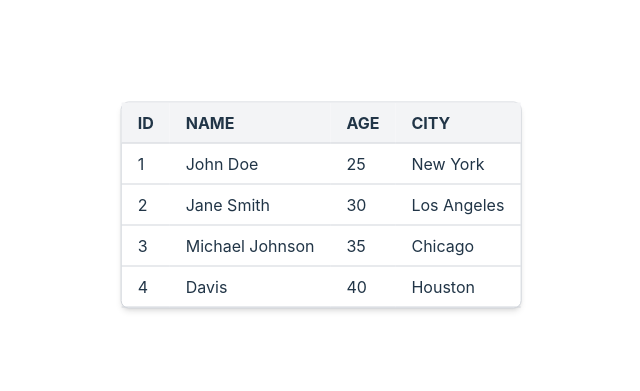
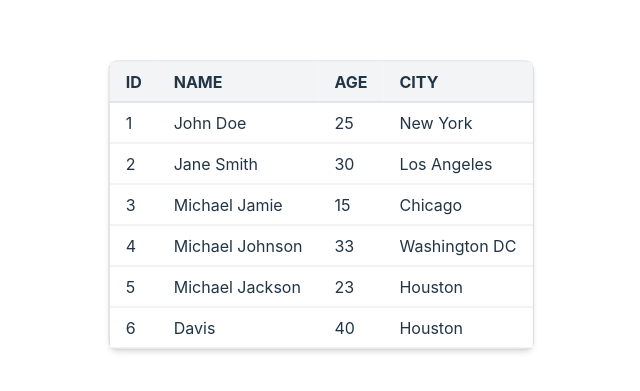
Before and after one commit to tttthecoder/Date-Picker, a React (Vite) app: page / in a window 1280 px wide. Shown: the part 195-586 px from the top of the page, without its empty margins (319-959 px from the left). Built offline with nearby package versions, Linux system fonts and the light colour scheme; the HTML template or start-up script is replaced by a standard one.

Commit message:
feat: adding dragged row styles

```diff
--- a/package.json
+++ b/package.json
@@ -12,7 +12,8 @@
   "dependencies": {
     "react": "^18.3.1",
     "react-dom": "^18.3.1",
-    "react-icons": "^5.3.0"
+    "react-icons": "^5.3.0",
+    "tailwind-merge": "^2.5.2"
   },
   "devDependencies": {
     "@eslint/js": "^9.9.0",
--- a/src/App.tsx
+++ b/src/App.tsx
@@ -11,6 +11,12 @@ function App() {
           age: number;
           city: string;
         }>
+          baseRowClass={
+            "bg-white border-b border-gray-200 hover:bg-gray-100  duration-200"
+          }
+          sortBy={"id"}
+          sortOrder={"ASC"}
+          draggedRowClass={"border-2 border-blue-400 opacity-0"}
           data={data}
         />
       </div>
--- a/src/SortableTable/TableBody.tsx
+++ b/src/SortableTable/TableBody.tsx
@@ -1,81 +1,135 @@
-import { DragEvent, useContext, useEffect, useRef } from "react";
+import { DragEvent, TransitionEvent, useContext, useRef } from "react";
 import { TableContext } from "./context";
 import TableRow from "./TableRow";
 
-export default function TableBody() {
-  const { rows, setSortBy, setSortOrder, page, rowsPerPage, swappingRows } =
-    useContext(TableContext);
+export default function TableBody({
+  baseRowClass,
+  draggedRowClass,
+}: {
+  baseRowClass: string;
+  draggedRowClass: string;
+}) {
+  const {
+    rows,
+    setSortBy,
+    setSortOrder,
+    page,
+    rowsPerPage,
+    swappingRows,
+    currentDraggedElementIndex,
+    setCurrentDraggedElementIndex,
+    currentDraggedOverElementIndex,
+    setCurrentDraggedOverElementIndex,
+    isSwappingAnimationOnGoing,
+    setIsSwappingAnimationOnGoing,
+  } = useContext(TableContext);
   const tableRef = useRef<HTMLTableSectionElement>(null);
-  const draggedElementIndexRef = useRef<number>(null);
-  const beingDraggedOverElementIndexRef = useRef<number>(null);
-  const isAnimationOngoing = useRef<boolean>(false);
-  useEffect(() => {
-    // release the lock and update the currently being dragged element's index correspondingly
-    if (isAnimationOngoing.current) {
-      isAnimationOngoing.current = false;
-      (draggedElementIndexRef as any).current = (
-        beingDraggedOverElementIndexRef as any
-      ).current;
-      (beingDraggedOverElementIndexRef as any).current = null;
-    }
-  });
+
   const handleDragStart = (e: DragEvent, index: any) => {
     setSortBy(null);
     setSortOrder(null);
+    setCurrentDraggedElementIndex(index);
+    setCurrentDraggedOverElementIndex(null);
+    e.dataTransfer.effectAllowed = "move";
 
-    (draggedElementIndexRef as any).current = index;
-    e.dataTransfer.effectAllowed = "move";
-  };
-  const handleDragOver = (e: DragEvent, index: number) => {
-    // draggedElementIndexRef.current is the element being currently dragged!
-    // index is the index of the element that is being dragged over!!!
-
-    e.preventDefault();
-
-    // guard for animation!
-    if (isAnimationOngoing.current) return;
-
-    if (index === draggedElementIndexRef.current) return;
-
-    // remember the being dragged over element!
-    (beingDraggedOverElementIndexRef as any).current = index;
-
-    // locking for animation!
-    isAnimationOngoing.current = true;
-
-    // handle actual DOM nodes animation
-    const currentDraggingDomNode = tableRef.current?.children![
-      draggedElementIndexRef.current as number
-    ] as HTMLTableRowElement;
-    const currentDraggedOverDomNode = tableRef.current?.children[
-      index
-    ] as HTMLTableRowElement;
-
-    if (index > draggedElementIndexRef.current!) {
-      currentDraggingDomNode.style.transform = `translateY(100%)`;
-      currentDraggedOverDomNode.style.transform = `translateY(-100%)`;
-    } else {
-      currentDraggingDomNode.style.transform = `translateY(-100%)`;
-      currentDraggedOverDomNode.style.transform = `translateY(100%)`;
-    }
-
-    currentDraggingDomNode?.addEventListener("transitionend", () => {
-      swappingRows(
-        page * rowsPerPage + draggedElementIndexRef.current!,
-        page * rowsPerPage + index
-      );
+    const freezedTargetElement = e.target;
+    const dragEndHanlder = (e: DragEvent) => {
+      setCurrentDraggedElementIndex(null);
+      setCurrentDraggedOverElementIndex(null);
+      setIsSwappingAnimationOnGoing(false);
+    };
+    (freezedTargetElement as any).addEventListener("dragend", dragEndHanlder, {
+      once: true,
     });
   };
 
+  const handleDragOver = (e: DragEvent, index: number) => {
+    e.preventDefault();
+
+    if (isSwappingAnimationOnGoing || index === currentDraggedElementIndex) {
+      return;
+    }
+
+    setIsSwappingAnimationOnGoing(true);
+    setCurrentDraggedOverElementIndex(index);
+  };
+
+  let draggedElementAnimatedStyles: string = "",
+    draggedOverElementAnimatedStyles: string = "";
+
+  if (
+    currentDraggedOverElementIndex !== null &&
+    currentDraggedElementIndex !== null &&
+    isSwappingAnimationOnGoing
+  ) {
+    draggedElementAnimatedStyles =
+      currentDraggedOverElementIndex > currentDraggedElementIndex
+        ? " translate-y-full "
+        : " -translate-y-full ";
+    draggedOverElementAnimatedStyles =
+      currentDraggedOverElementIndex < currentDraggedElementIndex
+        ? " translate-y-full "
+        : " -translate-y-full ";
+  }
+
+  console.log(
+    currentDraggedElementIndex,
+    currentDraggedOverElementIndex,
+    isSwappingAnimationOnGoing
+  );
   return (
     <tbody ref={tableRef}>
       {rows.map((row, index) => {
         return (
           <TableRow
-            onDragStart={(e: DragEvent) => {
-              handleDragStart(e, index);
-            }}
-            onDragOver={(e: DragEvent) => handleDragOver(e, index)}
+            baseClass={baseRowClass}
+            cursorStylesClass={
+              currentDraggedElementIndex !== null
+                ? "cursor-grabbing"
+                : "cursor-grab"
+            }
+            draggedRowClass={
+              currentDraggedElementIndex === index ? draggedRowClass : ""
+            }
+            animatedClass={`${
+              isSwappingAnimationOnGoing
+                ? currentDraggedElementIndex === index
+                  ? draggedElementAnimatedStyles
+                  : currentDraggedOverElementIndex === index
+                  ? draggedOverElementAnimatedStyles
+                  : ""
+                : ""
+            }`}
+            onDragStart={
+              currentDraggedElementIndex === null
+                ? (e: DragEvent) => {
+                    handleDragStart(e, index);
+                  }
+                : () => {}
+            }
+            onDragOver={
+              currentDraggedElementIndex !== null
+                ? (e: DragEvent) => handleDragOver(e, index)
+                : () => {}
+            }
+            onTransitionEnd={
+              isSwappingAnimationOnGoing && currentDraggedElementIndex === index
+                ? (e: TransitionEvent) => {
+                    // only interested in transform property
+                    if (e.propertyName !== "transform") return;
+
+                    setIsSwappingAnimationOnGoing(false);
+                    setCurrentDraggedElementIndex(
+                      currentDraggedOverElementIndex
+                    );
+                    setCurrentDraggedOverElementIndex(null);
+                    swappingRows(
+                      currentDraggedElementIndex as number,
+                      currentDraggedOverElementIndex as number
+                    );
+                  }
+                : (e: TransitionEvent) => {}
+            }
             // keys here to make sure the two nodes involved in animations will get destroyed and rebuilt!
             key={row.id!.toString() + index.toString()}
             data={row}
--- a/src/SortableTable/TableRow.tsx
+++ b/src/SortableTable/TableRow.tsx
@@ -1,17 +1,33 @@
 import { TableRowProps, TableRowType } from "./type";
+import { twMerge } from "tailwind-merge";
 
-function TableRow<T extends TableRowType>({ data, ...rest }: TableRowProps<T>) {
+function TableRow<T extends TableRowType>({
+  data,
+  baseClass,
+  draggedRowClass,
+  animatedClass,
+  cursorStylesClass,
+  className,
+  ...rest
+}: TableRowProps<T>) {
   return (
     <tr
       draggable
       {...rest}
-      className={"hover:bg-gray-50 transition-transform duration-[0.09s]"}
+      style={{ transition: "all 0.06s linear" }}
+      className={twMerge(
+        baseClass,
+        draggedRowClass,
+        animatedClass,
+        cursorStylesClass
+      )}
     >
       {Object.keys(data).map((key) => {
         return (
           <td
             key={key}
-            className="max-w-[300px] py-2 px-4 border-b border-gray-300 text-ellipsis text-nowrap overflow-hidden"
+            draggable={false}
+            className="max-w-[300px] py-2 px-4 text-ellipsis text-nowrap overflow-hidden"
           >
             {data[`${key}`]}
           </td>
--- a/src/SortableTable/constants.ts
+++ b/src/SortableTable/constants.ts
@@ -1,9 +1,11 @@
 export const data = [
   { id: 1, name: "John Doe", age: 25, city: "New York" },
   { id: 2, name: "Jane Smith", age: 30, city: "Los Angeles" },
-  { id: 3, name: "Michael Johnson", age: 35, city: "Chicago" },
+  { id: 3, name: "Michael Jamie ", age: 15, city: "Chicago" },
+  { id: 4, name: "Michael Johnson ", age: 33, city: "Washington DC" },
+  { id: 5, name: "Michael Jackson ", age: 23, city: "Houston" },
   {
-    id: 4,
+    id: 6,
     name: " Davis",
     age: 40,
     city: "Houston",
--- a/src/SortableTable/context.ts
+++ b/src/SortableTable/context.ts
@@ -14,4 +14,10 @@ export const TableContext = createContext<ContextType>({
   rowsPerPage: 5,
   setRowsPerPage: () => {},
   swappingRows: (currentIndex, targetIndex) => {},
+  currentDraggedElementIndex: null,
+  setCurrentDraggedElementIndex: () => {},
+  isSwappingAnimationOnGoing: false,
+  setIsSwappingAnimationOnGoing: () => {},
+  currentDraggedOverElementIndex: null,
+  setCurrentDraggedOverElementIndex: () => {},
 });
--- a/src/SortableTable/header.tsx
+++ b/src/SortableTable/header.tsx
@@ -10,6 +10,7 @@ function header() {
         {keys.map((header) => {
           return (
             <th
+              draggable={false}
               onClick={() => {
                 sortOrder === "ASC"
                   ? setSortOrder("DESC")
--- a/src/SortableTable/index.tsx
+++ b/src/SortableTable/index.tsx
@@ -9,6 +9,8 @@ function SortableTable<T extends TableRowType>({
   data,
   sortBy = null,
   sortOrder = null,
+  baseRowClass = "",
+  draggedRowClass = "",
 }: SortableTableProps<T>) {
   const {
     rows: _rows,
@@ -23,7 +25,13 @@ function SortableTable<T extends TableRowType>({
     setRowsPerPage: _setRowsPerPage,
     swappingRows: _swappingRows,
   } = useTable(data, sortBy, sortOrder);
-
+  const [_currentDraggedElementIndex, _setCurrentDraggedElement] = useState<
+    number | null
+  >(null);
+  const [_currentDraggedOverElementIndex, _setCurrentDraggedOverElement] =
+    useState<number | null>(null);
+  const [_isSwappingAnimationOnGoing, _setIsSwappingAnimationOnGoing] =
+    useState<boolean>(false);
   return (
     <TableContext.Provider
       value={{
@@ -40,11 +48,20 @@ function SortableTable<T extends TableRowType>({
         rowsPerPage: _rowsPerPage,
         setRowsPerPage: _setRowsPerPage,
         swappingRows: _swappingRows,
+        currentDraggedElementIndex: _currentDraggedElementIndex,
+        setCurrentDraggedElementIndex: _setCurrentDraggedElement,
+        isSwappingAnimationOnGoing: _isSwappingAnimationOnGoing,
+        setIsSwappingAnimationOnGoing: _setIsSwappingAnimationOnGoing,
+        currentDraggedOverElementIndex: _currentDraggedOverElementIndex,
+        setCurrentDraggedOverElementIndex: _setCurrentDraggedOverElement,
       }}
     >
       <table className=" block bg-white border border-gray-300 shadow-md rounded-lg ">
         <Header />
-        <TableBody />
+        <TableBody
+          baseRowClass={baseRowClass}
+          draggedRowClass={draggedRowClass}
+        />
       </table>
     </TableContext.Provider>
   );
```
Also changed, not shown: src/SortableTable/type.ts (+13 -0 lines), 1 other file (tests, documents, lock files or other folders).
